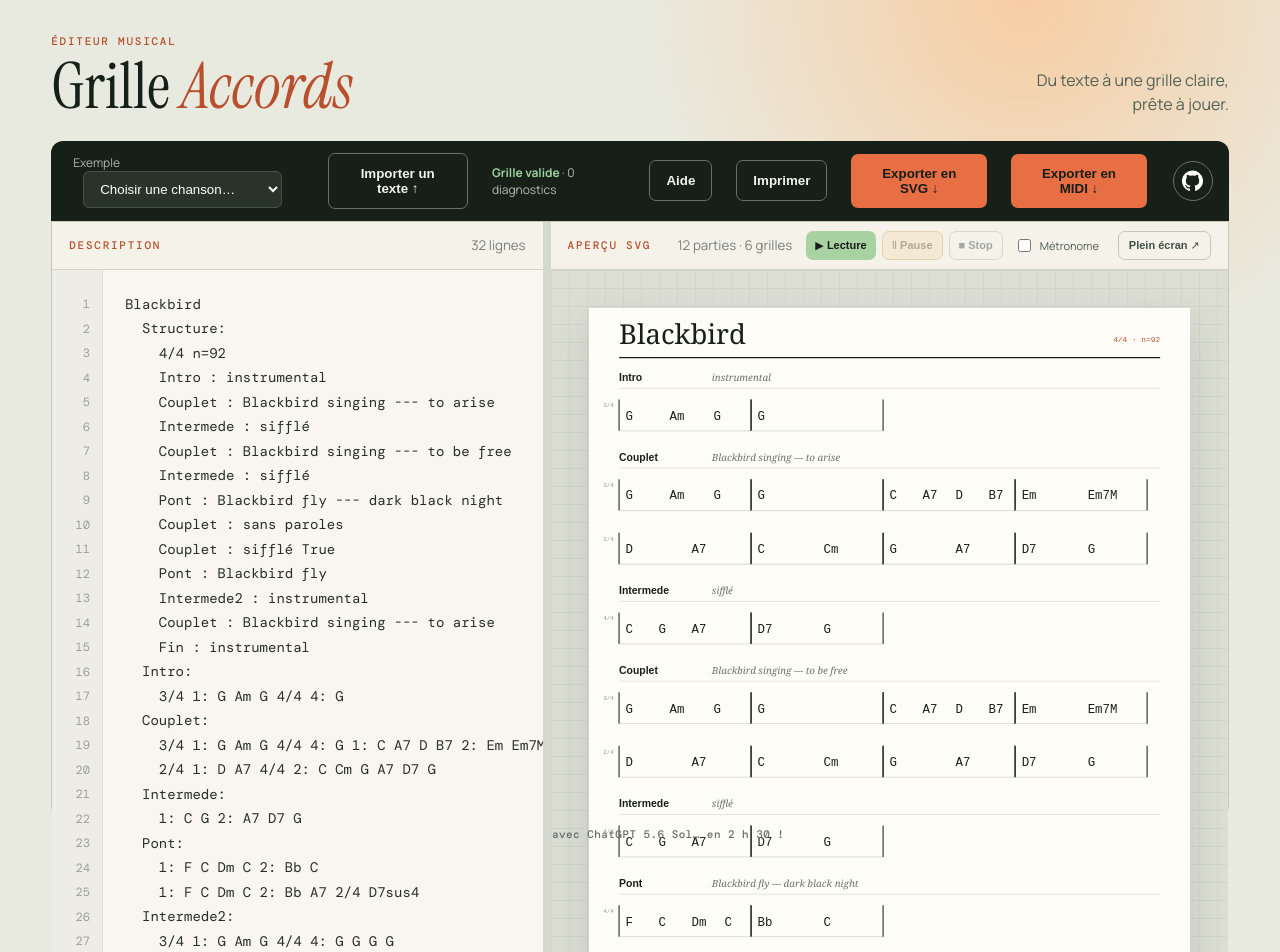
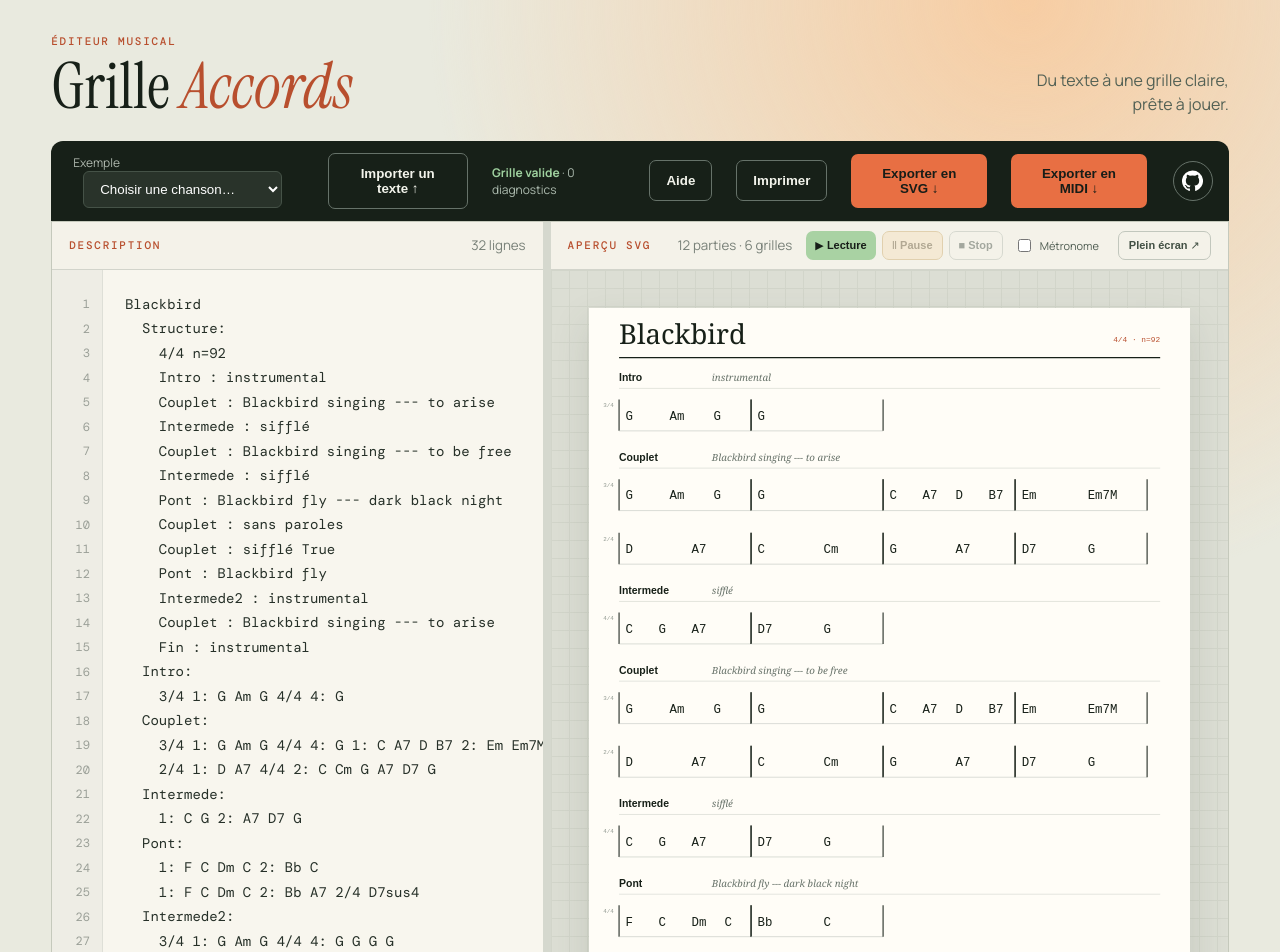
Before and after one commit to jt291/grille-accords-svg, a React (Vite) app: page / in a window 1280 px wide. Shown: the top 952 px of the page. Built offline with nearby package versions, Linux system fonts and the light colour scheme.

Commit message:
Anchor footer to page bottom

```diff
--- a/src/styles.css
+++ b/src/styles.css
@@ -13,10 +13,17 @@ body {
   min-width: 320px;
 }
 main {
+  display: flex;
+  flex-direction: column;
   min-height: 100vh;
-  padding: 28px clamp(18px, 4vw, 58px) 48px;
+  padding: 28px clamp(18px, 4vw, 58px) 16px;
   background:
     radial-gradient(circle at 80% 0, #f7cda3 0, transparent 28%), #e9eadf;
+}
+@supports (min-height: 100dvh) {
+  main {
+    min-height: 100dvh;
+  }
 }
 header {
   display: flex;
@@ -194,18 +201,19 @@ button:hover {
   background: #2b352d;
 }
 .workspace {
+  flex: 1 1 auto;
   display: grid;
   grid-template-columns: minmax(280px, var(--left-pane)) 8px minmax(
       400px,
       var(--right-pane)
     );
-  height: calc(100vh - 212px);
   min-height: 580px;
   border: 1px solid #c5c9bc;
   background: #f4f2e9;
 }
 .site-footer {
-  padding: 18px 4px 0;
+  flex: 0 0 auto;
+  padding: 12px 4px 0;
   color: #657066;
   font:
     500 11px / 1.4 DM Mono,
@@ -556,6 +564,7 @@ svg {
     margin: 0;
   }
   .workspace {
+    flex: none;
     grid-template-columns: 1fr;
     height: auto;
   }
```
